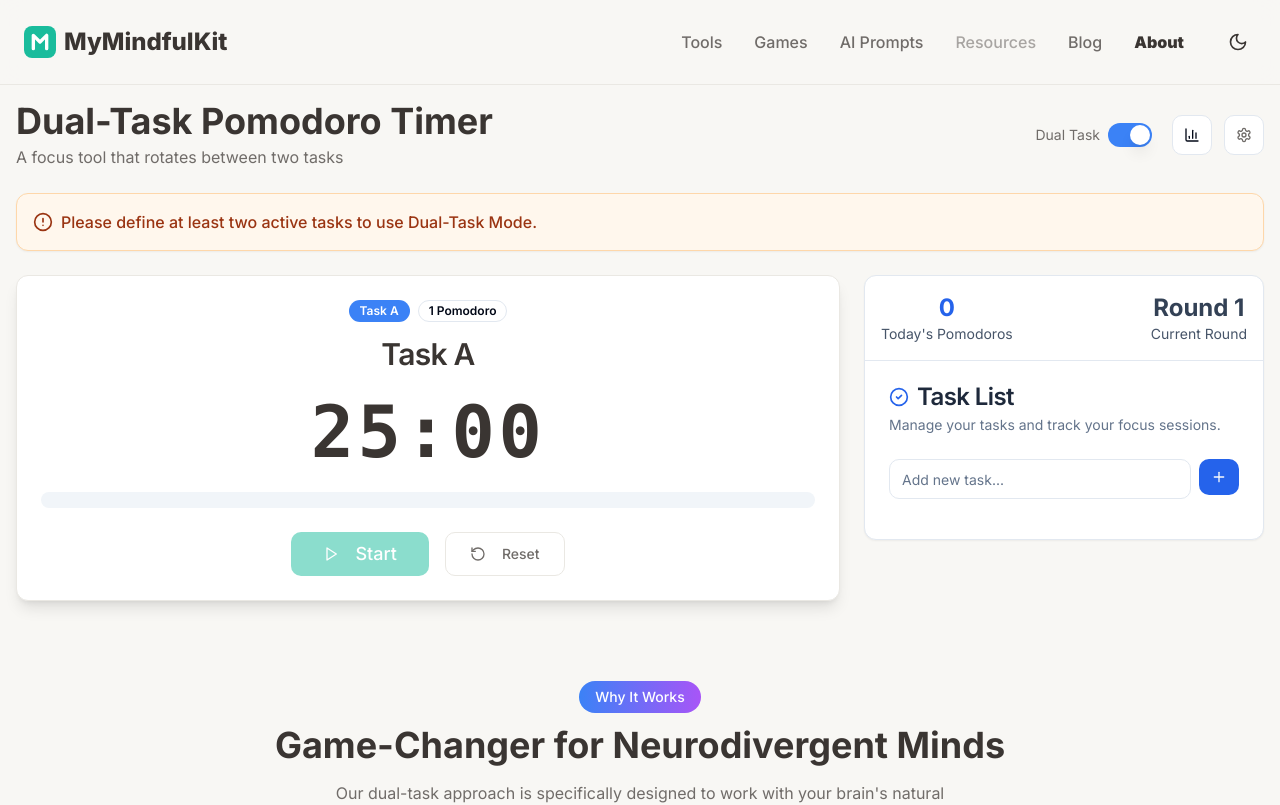
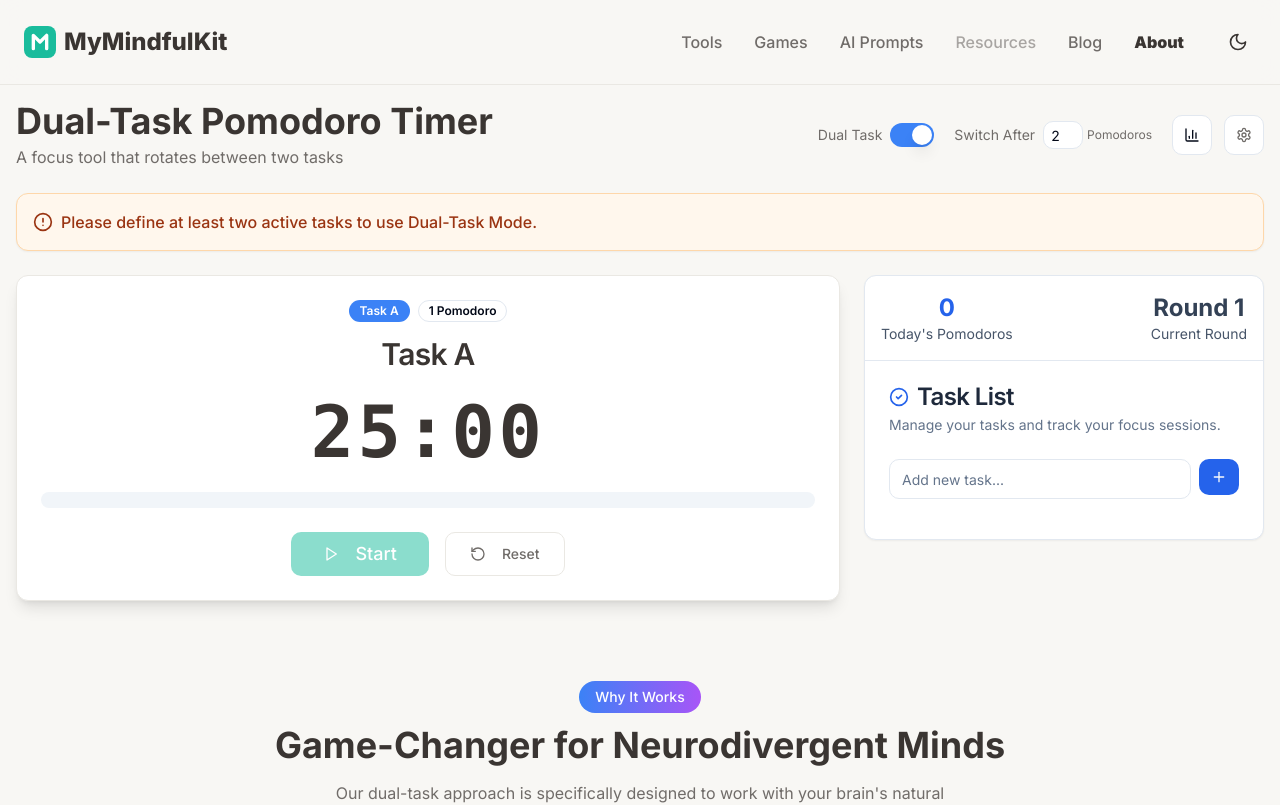
Before and after one commit to bingyanglu/mymindfulkit, a Next.js app: page /app in a window 1280 px wide. Shown: the top 805 px of the page. Built offline with nearby package versions, Linux system fonts and the light colour scheme.

Commit message:
feat: 将“切换番茄数量”设置移至外部，优化双任务模式下的用户界面

```diff
--- a/app/components/client/pomodoro-client.tsx
+++ b/app/components/client/pomodoro-client.tsx
@@ -181,6 +181,30 @@ export function PomodoroClient() {
                 className="data-[state=checked]:bg-blue-500"
               />
             </div>
+
+            {/* Switch After 轮次配置 - 移到外部 */}
+            {settings.dualTaskMode && (
+              <div className="flex items-center gap-2 mr-2">
+                <span className="text-sm text-[#706C69] dark:text-gray-400">Switch After</span>
+                <div className="flex items-center gap-1">
+                  <Input
+                    type="number"
+                    min={1}
+                    max={10}
+                    value={settings.switchAfterPomodoros}
+                    onChange={e =>
+                      updateSettings({
+                        ...settings,
+                        switchAfterPomodoros: Math.max(1, Math.min(10, Number(e.target.value))),
+                      })
+                    }
+                    className="w-10 h-7 text-center text-sm px-1"
+                  />
+                  <span className="text-xs text-[#706C69] dark:text-gray-400">Pomodoros</span>
+                </div>
+              </div>
+            )}
+
             <Button
               variant="outline"
               size="icon"
@@ -213,29 +237,6 @@ export function PomodoroClient() {
             </CardHeader>
             <CardContent className="space-y-6">
               {/* 移除双任务模式开关，因为已经移到外面了 */}
-
-              {/* 新增：切换番茄数量设置 */}
-              {settings.dualTaskMode && (
-                <div className="flex items-center justify-between mt-4">
-                  <Label className="text-[#3A3532] dark:text-white">Switch After</Label>
-                  <div className="flex items-center gap-2">
-                    <Input
-                      type="number"
-                      min={1}
-                      max={10}
-                      value={settings.switchAfterPomodoros}
-                      onChange={e =>
-                        updateSettings({
-                          ...settings,
-                          switchAfterPomodoros: Math.max(1, Math.min(10, Number(e.target.value))),
-                        })
-                      }
-                      className="w-16 text-center"
-                    />
-                    <span className="text-[#706C69] dark:text-gray-400 text-sm">Pomodoros</span>
-                  </div>
-                </div>
-              )}
 
               <Separator className="my-4 bg-[#EAE8E3] dark:bg-gray-700" />
 
```
